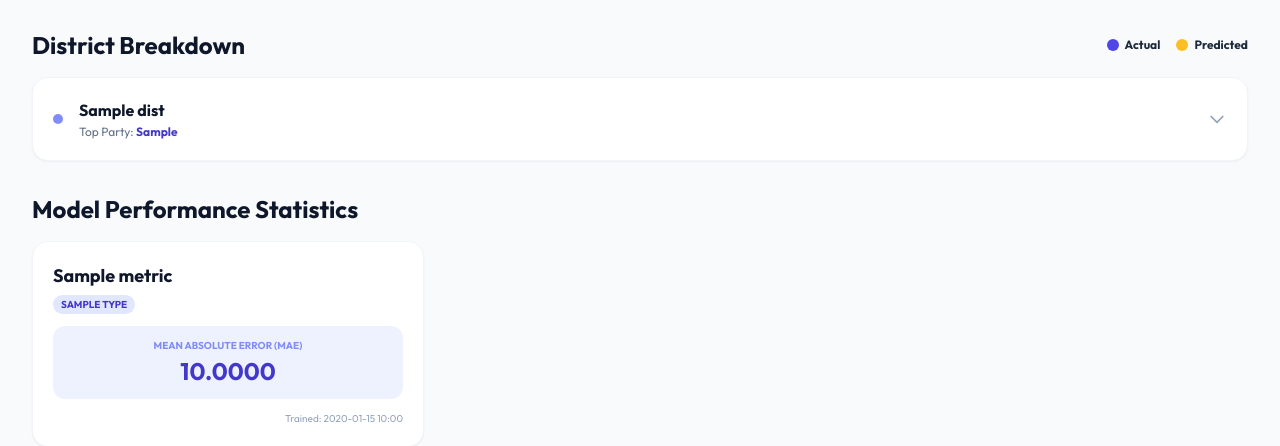
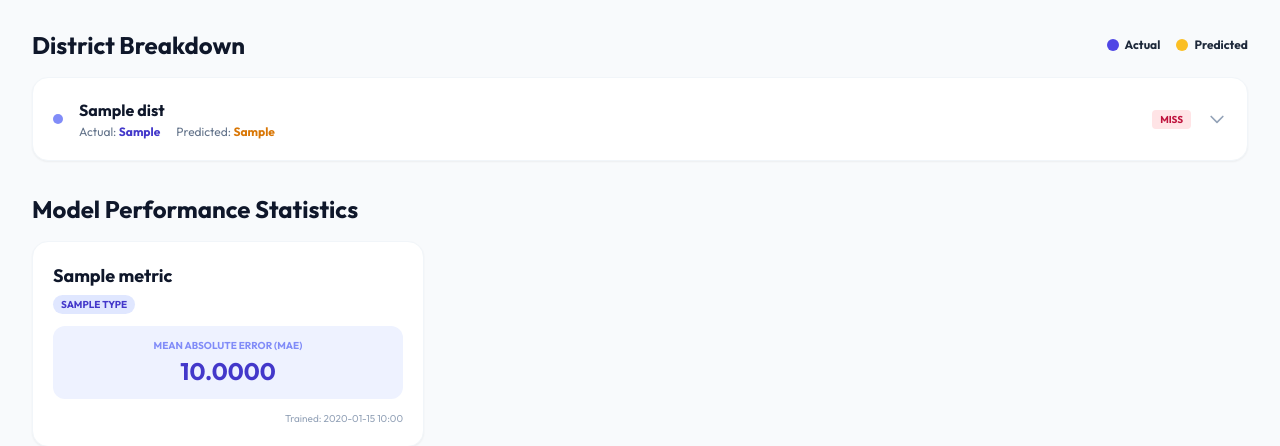
Before and after one commit to Neskanu/Rinkimu-Orakulas, a Flask app: template templates/dashboard/backtest.html in a window 1280 px wide. Shown: the part 785-1231 px from the top of the page. Run offline with Flask 3, Linux system fonts and the light colour scheme; the template is opened without the code that fills it: most values are stand-ins (such as "Sample title", 1, 10 or a date in 2020); some libraries are stand-ins or nearby versions.

```diff
--- a/templates/dashboard/backtest.html
+++ b/templates/dashboard/backtest.html
@@ -106,21 +106,32 @@
             <div class="bg-white rounded-2xl border border-slate-100 shadow-sm overflow-hidden">
                 <!-- District Header (clickable) -->
                 <button onclick="toggleDistrict('dist-{{ loop.index }}')"
-                    class="w-full flex items-center justify-between p-5 hover:bg-slate-50 transition-colors text-left">
-                    <div class="flex items-center gap-4">
-                        <div class="w-2.5 h-2.5 rounded-full bg-indigo-400"></div>
-                        <div>
-                            <h3 class="font-bold text-slate-900">{{ dist.name }}</h3>
-                            <div class="flex gap-4 mt-0.5">
-                                <span class="text-xs text-slate-500">Top Party: <strong class="text-indigo-700">{{
-                                        dist.parties[0].SARASO_PAVADINIMAS if dist.parties else 'N/A' }}</strong></span>
+                    class="w-full flex items-center justify-between p-5 hover:bg-slate-50 transition-colors text-left gap-4">
+                    <div class="flex items-center gap-4 flex-grow min-w-0">
+                        <div class="w-2.5 h-2.5 rounded-full bg-indigo-400 flex-shrink-0"></div>
+                        <div class="min-w-0">
+                            <h3 class="font-bold text-slate-900 truncate">{{ dist.name }}</h3>
+                            <div class="flex flex-wrap gap-x-4 gap-y-1 mt-0.5">
+                                <span class="text-xs text-slate-500">
+                                    Actual: <strong class="text-indigo-700">{{ dist.top_actual }}</strong>
+                                </span>
+                                <span class="text-xs text-slate-500">
+                                    Predicted: <strong class="text-amber-600">{{ dist.top_predicted }}</strong>
+                                </span>
                             </div>
                         </div>
                     </div>
+                    <div class="flex items-center gap-4 flex-shrink-0">
+                        {% if dist.winner_match %}
+                        <span class="bg-emerald-100 text-emerald-700 px-2 py-0.5 rounded text-[10px] font-black uppercase">Match</span>
+                        {% else %}
+                        <span class="bg-rose-100 text-rose-700 px-2 py-0.5 rounded text-[10px] font-black uppercase">Miss</span>
+                        {% endif %}
                         <svg class="w-5 h-5 text-slate-400 transform transition-transform" id="arrow-dist-{{ loop.index }}"
                             fill="none" viewBox="0 0 24 24" stroke="currentColor">
                             <path stroke-linecap="round" stroke-linejoin="round" stroke-width="2" d="M19 9l-7 7-7-7" />
                         </svg>
+                    </div>
                 </button>
 
                 <!-- District Body -->
@@ -183,14 +194,31 @@
                             {% for prec in dist.precincts %}
                             <div class="bg-slate-50 rounded-xl overflow-hidden">
                                 <button onclick="toggleDistrict('prec-{{ dist_idx }}-{{ loop.index }}')"
-                                    class="w-full flex items-center justify-between px-4 py-3 hover:bg-slate-100 transition-colors text-left text-xs">
-                                    <span class="font-semibold text-slate-700">{{ prec.name }}</span>
+                                    class="w-full flex items-center justify-between px-4 py-3 hover:bg-slate-100 transition-colors text-left text-xs gap-4">
+                                    <div class="flex-grow min-w-0">
+                                        <span class="font-semibold text-slate-700 block truncate">{{ prec.name }}</span>
+                                        <div class="flex flex-wrap gap-x-4 gap-y-1 mt-1">
+                                            <span class="text-[10px] text-slate-400">
+                                                Actual: <strong class="text-indigo-600">{{ prec.top_actual[:30] }}</strong>
+                                            </span>
+                                            <span class="text-[10px] text-slate-400">
+                                                Predicted: <strong class="text-amber-600">{{ prec.top_predicted[:30] }}</strong>
+                                            </span>
+                                        </div>
+                                    </div>
+                                    <div class="flex items-center gap-3 flex-shrink-0">
+                                        {% if prec.winner_match %}
+                                        <span class="bg-emerald-100 text-emerald-700 px-1.5 py-0.5 rounded text-[9px] font-black uppercase">Match</span>
+                                        {% else %}
+                                        <span class="bg-rose-100 text-rose-700 px-1.5 py-0.5 rounded text-[9px] font-black uppercase">Miss</span>
+                                        {% endif %}
                                         <svg class="w-3 h-3 text-slate-400 transform transition-transform"
                                             id="arrow-prec-{{ dist_idx }}-{{ loop.index }}" fill="none" viewBox="0 0 24 24"
                                             stroke="currentColor">
                                             <path stroke-linecap="round" stroke-linejoin="round" stroke-width="2"
                                                 d="M19 9l-7 7-7-7" />
                                         </svg>
+                                    </div>
                                 </button>
                                 <div id="prec-{{ dist_idx }}-{{ loop.index }}" class="hidden px-4 pb-3">
                                     <table class="w-full text-xs">
--- a/templates/dashboard/index.html
+++ b/templates/dashboard/index.html
@@ -51,7 +51,7 @@
         </div>
     </div>
 
-    <!-- Model Stats -->
+    <!-- Modelių statistika išimta, nes ne iki galo veikia -->
     <!-- <div class="mt-8">
         <h2 class="text-2xl font-bold text-slate-900 mb-4">Model Performance</h2>
         {% if metrics %}
```
Also changed, not shown: app/blueprints/dashboard/routes.py (+11 -2 lines), training_progress.json (+1 -1 lines). Lines whose indentation alone changed are shown as unchanged.
